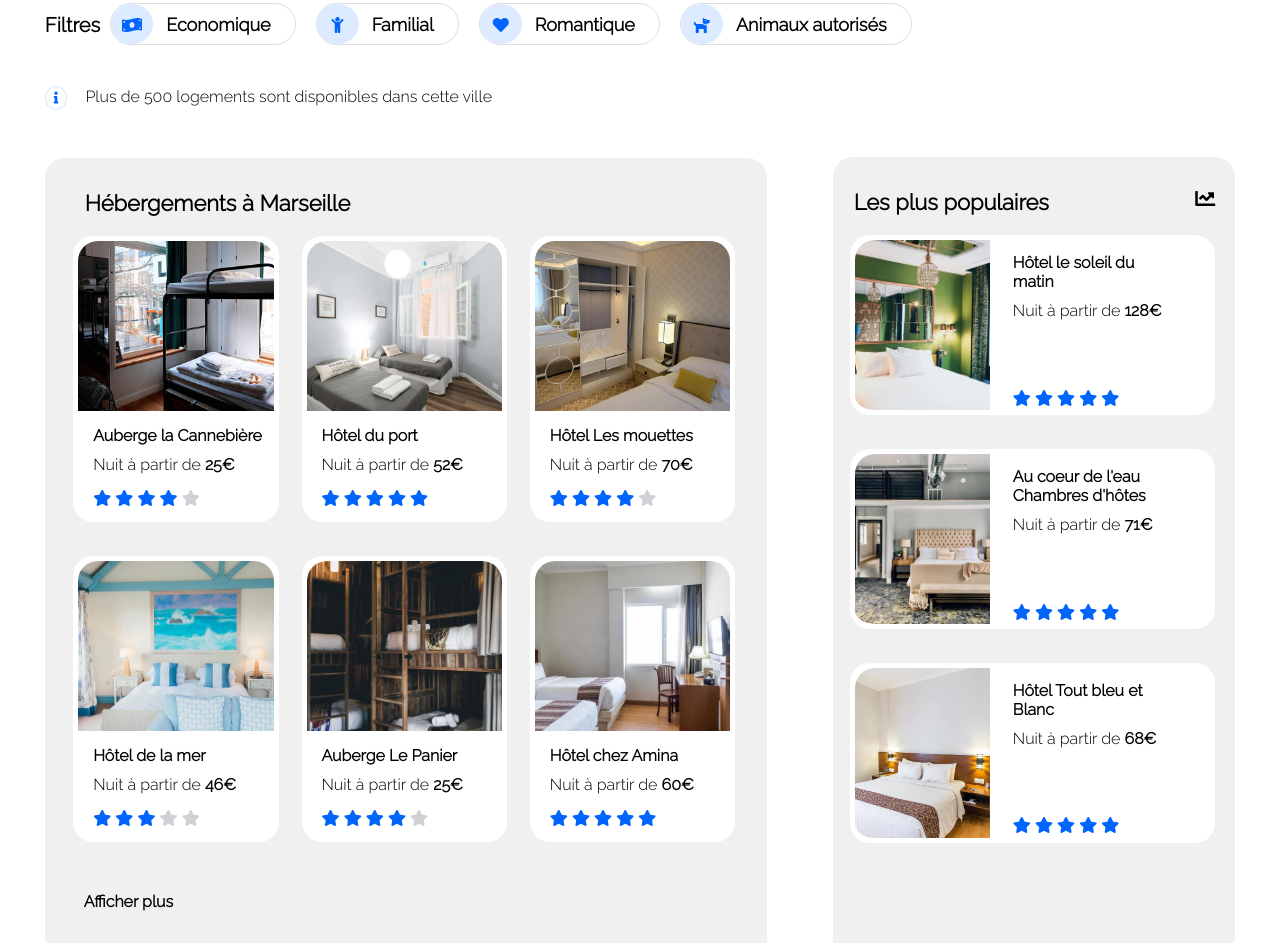
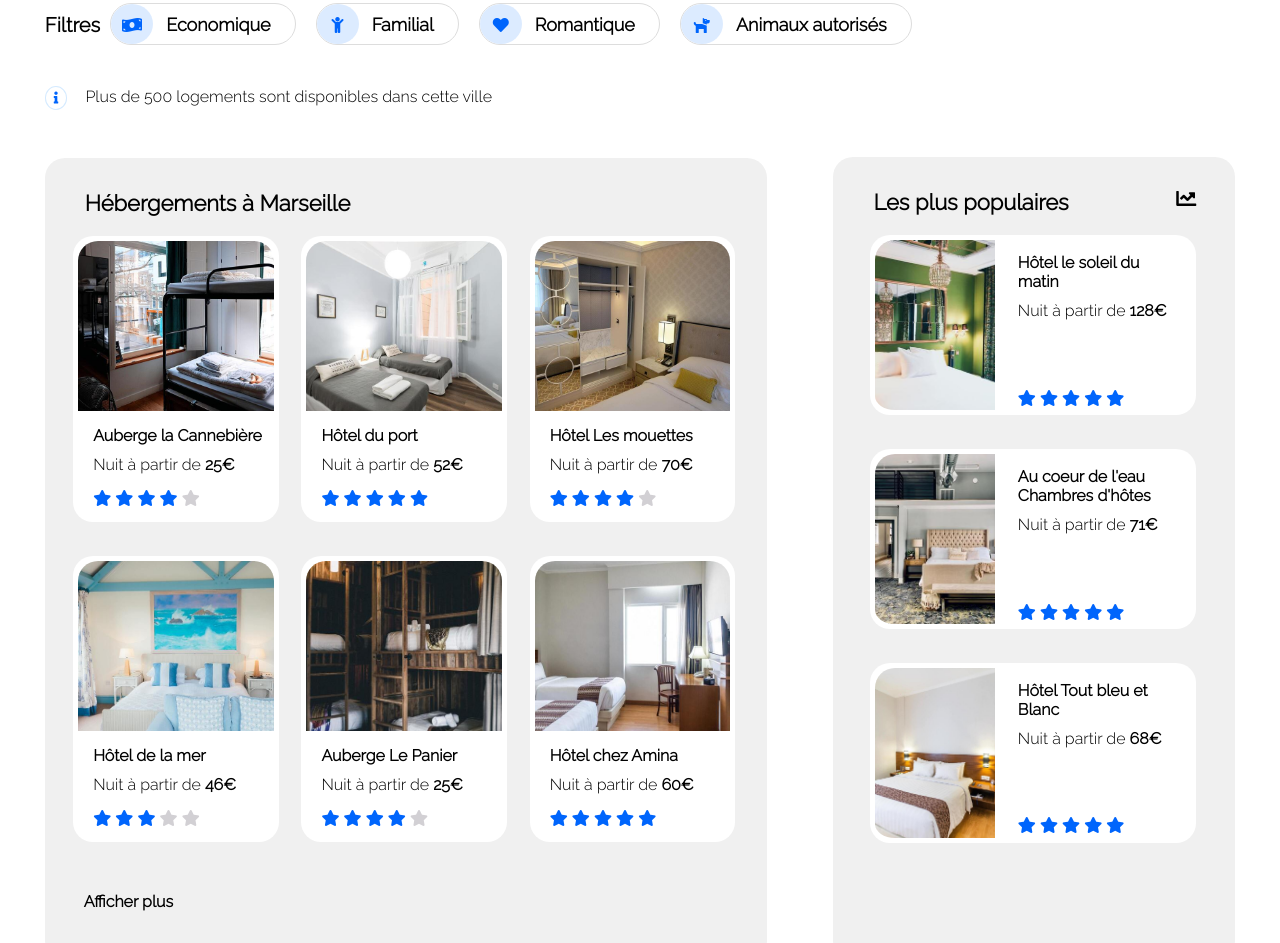
Before and after one commit to cedricsommeil/cedricSommeil_2_20032021, a plain HTML site: page index.html in a window 1280 px wide. Shown: the part 338-1281 px from the top of the page. Drawn offline with Linux system fonts and the light colour scheme.

Commit message:
modification des marges sur Aside

```diff
--- a/css/index.css
+++ b/css/index.css
@@ -255,6 +255,8 @@
      margin-left: 25px;
      width: 34%;
      padding-bottom: 0;
+     padding-left: 37px;
+     padding-right: 39px;
  }
  aside > div{
      width: 100px;
```
